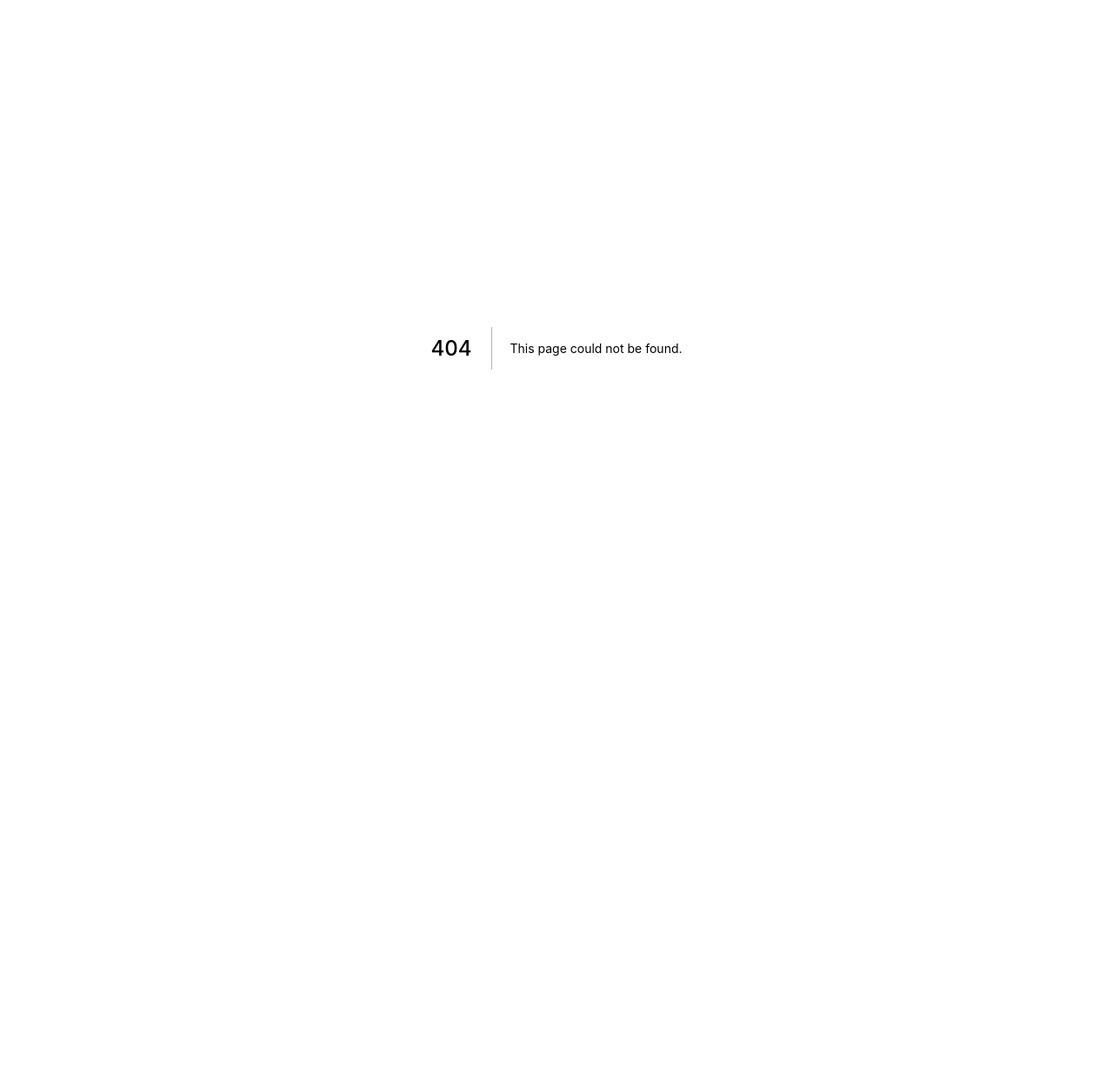
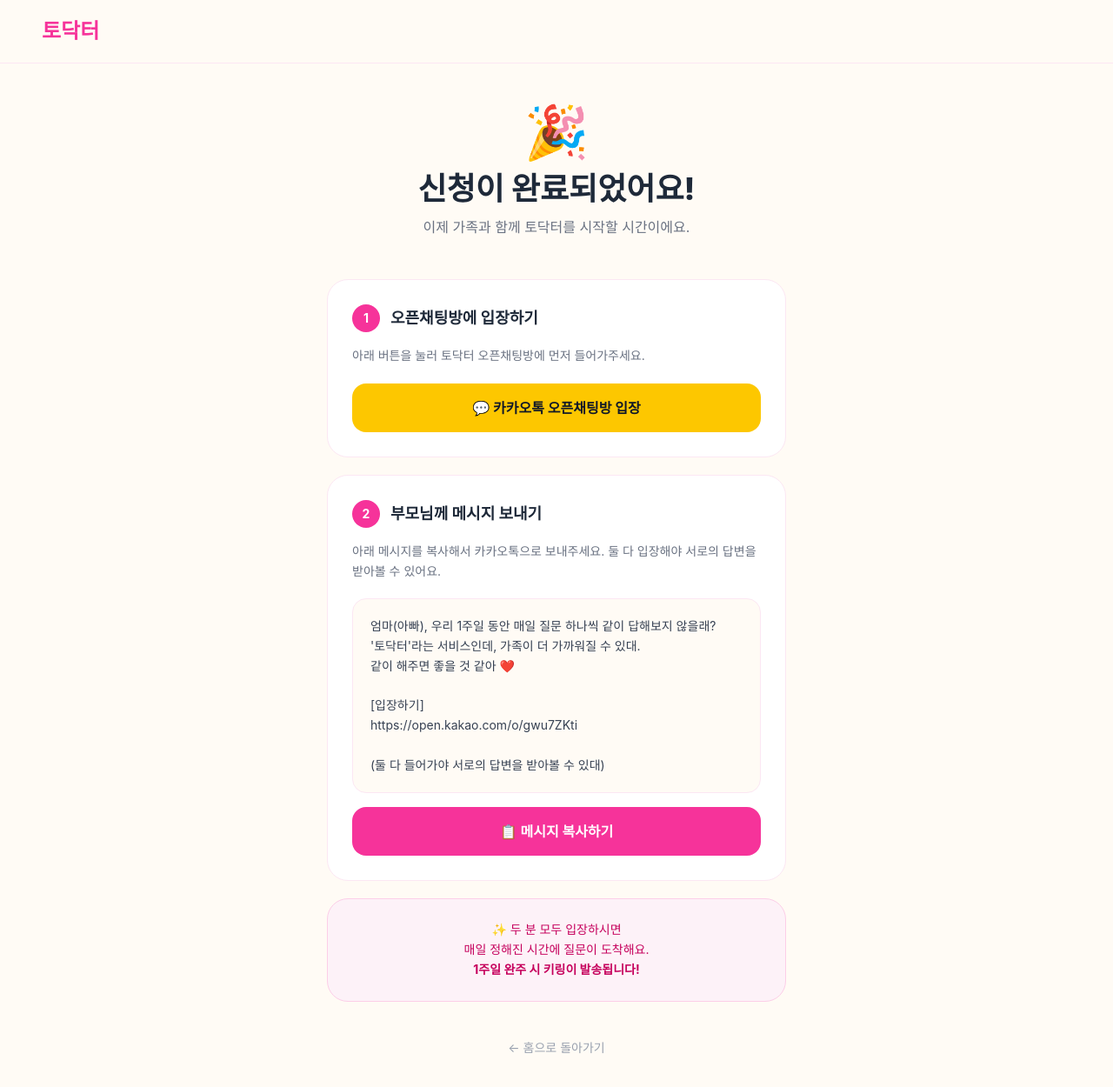
Before and after one commit to goouiii/todocter, a Next.js app: page /welcome in a window 1280 px wide. Before the commit this address had no page. Shown: the top 1250 px of the page at 87% size. Before the commit the page ends 800 px from the top, so only its background shows below. Built offline with nearby package versions, Linux system fonts and the light colour scheme; a web font is replaced by a local one.

Commit message:
5단계: 참여 안내 페이지 완성

```diff
--- a/app/apply/page.js
+++ b/app/apply/page.js
@@ -1,11 +1,13 @@
-// "use client"는 사용자 입력(폼)을 다루는 페이지에 꼭 필요합니다.
-// 버튼 클릭, 입력값 읽기 등 사용자 동작을 처리하려면 반드시 써야 해요.
 "use client";
 
-// useState: 사용자가 폼에 입력한 값을 저장하는 도구입니다.
 import { useState } from "react";
+// 페이지 이동을 위한 도구
+import { useRouter } from "next/navigation";
 
 export default function ApplyPage() {
+  // 페이지 이동을 위한 router 도구 가져오기
+  const router = useRouter();
+
   // ─── 폼 입력값을 저장하는 상태(state) ───
   const [formData, setFormData] = useState({
     role: "",       // 부모 / 자녀 구분
@@ -25,12 +27,17 @@
   };
 
   // ─── 제출 버튼을 눌렀을 때 ───
-  // 지금은 DB 저장 없이 콘솔 출력 + 알림만 띄웁니다.
+  // 지금은 DB 저장 없이 다음 페이지(/welcome)로 이동만 합니다.
   // 6단계에서 Supabase 저장으로 교체할 예정이에요.
   const handleSubmit = (e) => {
     e.preventDefault();
     console.log("제출된 데이터:", formData);
-    alert("신청이 완료되었습니다! (현재는 저장되지 않습니다)");
+
+    // 다음 페이지에서 사용하기 위해 역할(부모/자녀)을 임시 저장
+    sessionStorage.setItem("role", formData.role);
+
+    // 참여 안내 페이지로 이동
+    router.push("/welcome");
   };
 
   return (
--- /dev/null
+++ b/app/welcome/page.js
@@ -0,0 +1,166 @@
+// 폼 제출 후 보여지는 참여 안내 페이지입니다.
+// 오픈채팅 링크, 부모님(또는 자녀)께 보낼 메시지 템플릿을 보여줘요.
+
+"use client";
+
+// useState: 화면 상태를 저장하는 도구 (예: 복사 완료 표시용)
+// useEffect: 페이지 로드 시 한 번 실행되는 도구 (역할 정보 읽어오기용)
+import { useState, useEffect } from "react";
+
+// 카카오톡 오픈채팅방 링크 (1단계에서 만든 링크)
+const OPEN_CHAT_URL = "https://open.kakao.com/o/gwu7ZKti";
+
+export default function WelcomePage() {
+  // 신청자가 부모인지 자녀인지 저장 (메시지 템플릿이 다르게 보이도록)
+  const [role, setRole] = useState("");
+  // 메시지 복사 완료 여부 (버튼 텍스트 바뀌도록)
+  const [copied, setCopied] = useState(false);
+
+  // 페이지가 처음 열릴 때 sessionStorage에서 역할 정보를 읽어옴
+  useEffect(() => {
+    const savedRole = sessionStorage.getItem("role");
+    setRole(savedRole || "자녀"); // 값이 없으면 기본값 "자녀"
+  }, []);
+
+  // ─── 부모/자녀에 따라 다른 메시지 템플릿 ───
+  const getMessageTemplate = () => {
+    if (role === "부모") {
+      // 부모가 신청한 경우 → 자녀에게 보낼 메시지
+      return `우리 1주일 동안 매일 질문 하나씩 같이 답해보지 않을래?
+'토닥터'라는 서비스인데, 가족이 더 가까워질 수 있대.
+같이 해주면 정말 좋을 것 같아 ❤️
+
+[입장하기]
+${OPEN_CHAT_URL}
+
+(둘 다 들어와야 답변을 주고받을 수 있어)`;
+    } else {
+      // 자녀가 신청한 경우 → 부모에게 보낼 메시지 (기본값)
+      return `엄마(아빠), 우리 1주일 동안 매일 질문 하나씩 같이 답해보지 않을래?
+'토닥터'라는 서비스인데, 가족이 더 가까워질 수 있대.
+같이 해주면 좋을 것 같아 ❤️
+
+[입장하기]
+${OPEN_CHAT_URL}
+
+(둘 다 들어가야 서로의 답변을 받아볼 수 있대)`;
+    }
+  };
+
+  // ─── 메시지 복사 함수 ───
+  const handleCopy = async () => {
+    try {
+      // 브라우저의 클립보드에 메시지 복사
+      await navigator.clipboard.writeText(getMessageTemplate());
+      setCopied(true);
+      // 2초 후 버튼 텍스트를 원래대로 되돌리기
+      setTimeout(() => setCopied(false), 2000);
+    } catch (err) {
+      alert("복사에 실패했어요. 직접 선택해서 복사해주세요.");
+    }
+  };
+
+  return (
+    <main className="min-h-screen bg-[#FFFBF5]">
+
+      {/* ─── 상단 네비게이션 ─── */}
+      <nav className="flex justify-between items-center px-6 md:px-12 py-5 bg-[#FFFBF5]/90 backdrop-blur-sm border-b border-pink-100">
+        <a href="/" className="text-2xl font-bold text-pink-500">
+          토닥터
+        </a>
+      </nav>
+
+      {/* ─── 메인 컨텐츠 ─── */}
+      <section className="max-w-xl mx-auto px-6 py-12">
+
+        {/* 신청 완료 헤더 */}
+        <div className="text-center mb-12">
+          <div className="text-6xl mb-4">🎉</div>
+          <h1 className="text-3xl md:text-4xl font-extrabold text-gray-800 mb-3">
+            신청이 완료되었어요!
+          </h1>
+          <p className="text-gray-500">
+            이제 가족과 함께 토닥터를 시작할 시간이에요.
+          </p>
+        </div>
+
+        {/* ─── STEP 1: 오픈채팅 입장 ─── */}
+        <div className="bg-white rounded-3xl p-7 border border-pink-100 mb-5">
+          <div className="flex items-center gap-3 mb-4">
+            <span className="bg-pink-500 text-white w-8 h-8 rounded-full flex items-center justify-center font-bold text-sm">
+              1
+            </span>
+            <h2 className="text-lg font-bold text-gray-800">
+              오픈채팅방에 입장하기
+            </h2>
+          </div>
+          <p className="text-gray-500 text-sm mb-5 leading-relaxed">
+            아래 버튼을 눌러 토닥터 오픈채팅방에 먼저 들어가주세요.
+          </p>
+          <a
+            href={OPEN_CHAT_URL}
+            target="_blank"
+            rel="noopener noreferrer"
+            className="block w-full bg-yellow-400 text-gray-900 text-center py-4 rounded-2xl font-bold text-base hover:bg-yellow-500 transition"
+          >
+            💬 카카오톡 오픈채팅방 입장
+          </a>
+        </div>
+
+        {/* ─── STEP 2: 가족에게 메시지 보내기 ─── */}
+        <div className="bg-white rounded-3xl p-7 border border-pink-100 mb-5">
+          <div className="flex items-center gap-3 mb-4">
+            <span className="bg-pink-500 text-white w-8 h-8 rounded-full flex items-center justify-center font-bold text-sm">
+              2
+            </span>
+            <h2 className="text-lg font-bold text-gray-800">
+              {role === "부모" ? "자녀에게" : "부모님께"} 메시지 보내기
+            </h2>
+          </div>
+          <p className="text-gray-500 text-sm mb-5 leading-relaxed">
+            아래 메시지를 복사해서 카카오톡으로 보내주세요. 둘 다 입장해야 서로의 답변을 받아볼 수 있어요.
+          </p>
+
+          {/* 메시지 미리보기 박스 */}
+          <div className="bg-[#FFFBF5] border border-pink-100 rounded-2xl p-5 mb-4">
+            <p className="text-gray-700 text-sm whitespace-pre-line leading-relaxed">
+              {getMessageTemplate()}
+            </p>
+          </div>
+
+          {/* 복사 버튼 */}
+          <button
+            onClick={handleCopy}
+            className={`w-full py-4 rounded-2xl font-bold text-base transition ${
+              copied
+                ? "bg-green-500 text-white"
+                : "bg-pink-500 text-white hover:bg-pink-600"
+            }`}
+          >
+            {copied ? "✓ 복사 완료!" : "📋 메시지 복사하기"}
+          </button>
+        </div>
+
+        {/* ─── 안내 박스 ─── */}
+        <div className="bg-pink-50 border border-pink-200 rounded-3xl p-6 text-center">
+          <p className="text-pink-700 text-sm leading-relaxed">
+            ✨ 두 분 모두 입장하시면<br />
+            매일 정해진 시간에 질문이 도착해요.<br />
+            <strong>1주일 완주 시 키링이 발송됩니다!</strong>
+          </p>
+        </div>
+
+        {/* 홈으로 돌아가기 */}
+        <div className="text-center mt-10">
+          <a
+            href="/"
+            className="text-sm text-gray-400 hover:text-pink-500 transition"
+          >
+            ← 홈으로 돌아가기
+          </a>
+        </div>
+
+      </section>
+    </main>
+  );
+}
```
